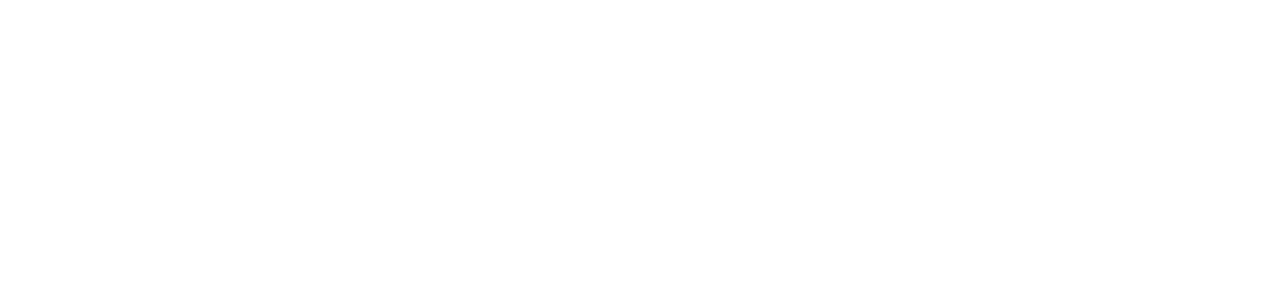
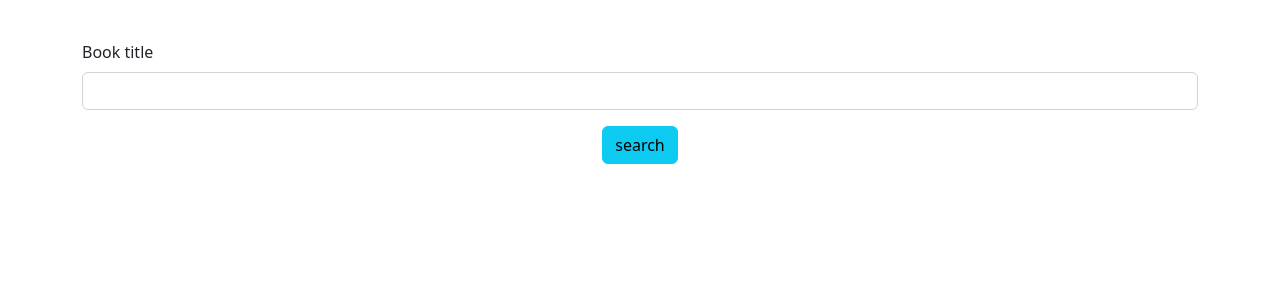
Before and after one commit to krishnanunnijp/library-management-angular-project, an Angular app: page /search in a window 1280 px wide. Before the commit this address led to /. Shown: the top 300 px of the page. Built offline with nearby package versions, Linux system fonts and the light colour scheme.

Commit message:
search  page added

```diff
--- /dev/null
+++ b/src/app/search-book/search-book.component.html
@@ -0,0 +1,15 @@
+<div class="container">
+    <div class="row">
+        <div class="col-12 col-sm-12 col-md-12 col-lg-12 col-xl-12 col-xxl-12">
+            <div class="row g-3 mt-4">
+                <div class="col col-12 col-sm-12 col-md-12 col-lg-12 col-xl-12 xol-xxl-12">
+
+                    <label for="title" class="form-label">Book title</label>
+                    <input type="text" class="form-control">
+                </div>
+                <div class="col col-12 col-sm-12 col-md-12 col-lg-12 col-xl-12 xol-xxl-12 text-center">
+                    <a href="" class="btn btn-info">search</a>
+                </div>                </div>
+        </div>
+    </div>
+</div>
```
Also changed, not shown: src/app/app.module.ts (+7 -1 lines), src/app/search-book/search-book.component.ts (added, +10 -0 lines), src/app/search-book/search-book.component.css (added).
